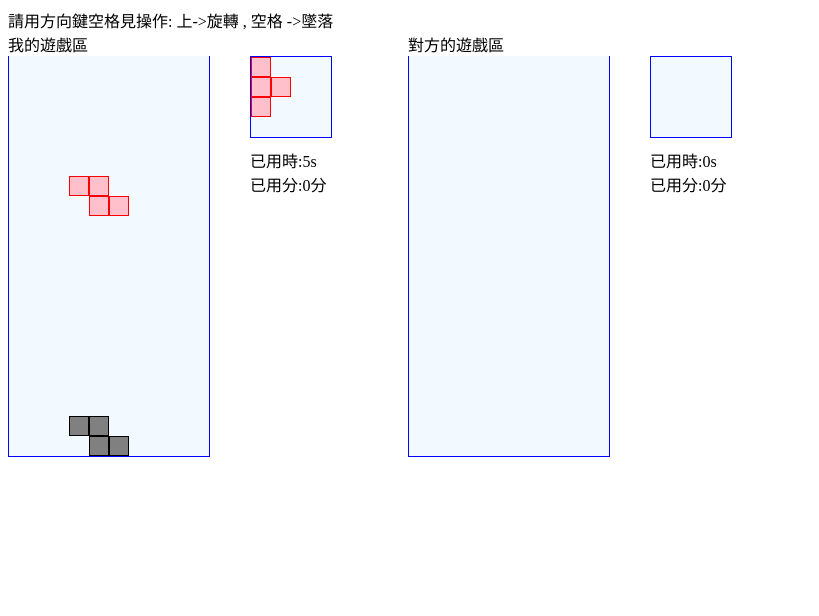
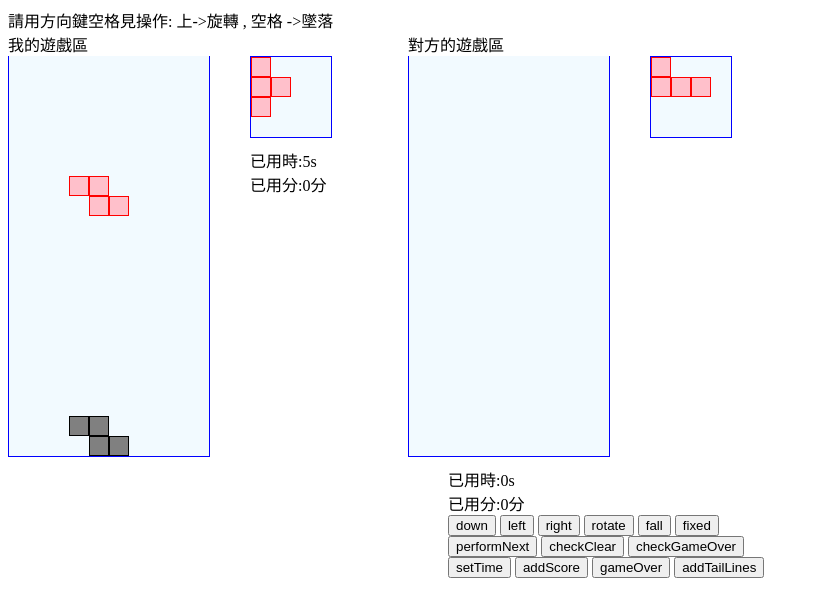
Before and after one commit to ericshiu/Tetris, a plain HTML site: page 俄羅斯方塊02連線版/index.html in a window 1280 px wide. Shown: the whole page, without its empty margins (0-819 px from the left). Drawn offline with Linux system fonts and the light colour scheme.

Commit message:
多人連線版本開始
多人連線版本開始

```diff
--- a/俄羅斯方塊01單機版/js/script.js
+++ b/俄羅斯方塊01單機版/js/script.js
@@ -1,2 +1,6 @@
 var local = new Local();
 local.start();
+
+var remote = new Remote();
+remote.start(2, 2);
+remote.bindEvents();
--- a/俄羅斯方塊02連線版/index.html
+++ b/俄羅斯方塊02連線版/index.html
@@ -27,6 +27,19 @@
             <div>已用時:<span id="remote_time">0</span>s</div>
             <div>已用分:<span id="remote_score">0</span>分</div>
             <div id="remote_gameOver"></div>
+            <button id="down">down</button>
+            <button id="left">left</button>
+            <button id="right">right</button>
+            <button id="rotate">rotate</button>
+            <button id="fall">fall</button>
+            <button id="fixed">fixed</button>
+            <button id="performNext">performNext</button>
+            <button id="checkClear">checkClear</button>
+            <button id="checkGameOver">checkGameOver</button>
+            <button id="setTime">setTime</button>
+            <button id="addScore">addScore</button>
+            <button id="gameOver">gameOver</button>
+            <button id="addTailLines">addTailLines</button>
         </div>
     </div>
 </body>
--- a/俄羅斯方塊02連線版/js/local.js
+++ b/俄羅斯方塊02連線版/js/local.js
@@ -70,7 +70,6 @@ var Local = function() {
             }
             lines.push(line);
         }
-        alert(lines);
         return lines;
     }
     //隨機生成一個方塊
--- a/俄羅斯方塊02連線版/js/remote.js
+++ b/俄羅斯方塊02連線版/js/remote.js
@@ -0,0 +1,64 @@
+var Remote = function() {
+    //遊戲對象
+    var game;
+    //按鈕
+    var bindEvents = function() {
+        document.getElementById('down').onclick = function() {
+            game.down();
+        }
+        document.getElementById('left').onclick = function() {
+            game.left();
+        }
+        document.getElementById('right').onclick = function() {
+            game.right();
+        }
+        document.getElementById('rotate').onclick = function() {
+            game.rotate();
+        }
+        document.getElementById('fall').onclick = function() {
+            game.fall();
+        }
+        document.getElementById('fixed').onclick = function() {
+            game.fixed();
+        }
+        document.getElementById('performNext').onclick = function() {
+            game.performNext(2, 2);
+        }
+        document.getElementById('checkClear').onclick = function() {
+            game.checkClear();
+        }
+        document.getElementById('checkGameOver').onclick = function() {
+            game.checkGameOver();
+        }
+        document.getElementById('setTime').onclick = function() {
+            game.setTime(20);
+        }
+        document.getElementById('addScore').onclick = function() {
+            game.addScore(1);
+        }
+        document.getElementById('gameOver').onclick = function() {
+            game.gameOver(true);
+        }
+        document.getElementById('addTailLines').onclick = function() {
+            game.addTailLines([
+                [0, 0, 0, 0, 1, 1, 1, 0, 0, 0]
+            ]);
+        }
+    }
+
+
+    //開始
+    var start = function(type, dir) {
+        var doms = {
+            gameDiv: document.getElementById('remote_game'),
+            nextDiv: document.getElementById('remote_next'),
+            timeDiv: document.getElementById('remote_time'),
+            scoreDiv: document.getElementById('remote_score'),
+            resultDiv: document.getElementById('remote_gameOver')
+        }
+        game = new Game();
+        game.init(doms, type, dir);
+    }
+    this.start = start;
+    this.bindEvents = bindEvents;
+}
--- a/俄羅斯方塊02連線版/js/script.js
+++ b/俄羅斯方塊02連線版/js/script.js
@@ -1,2 +1,6 @@
 var local = new Local();
 local.start();
+
+var remote = new Remote();
+remote.start(2, 2);
+remote.bindEvents();
--- a/俄羅斯方塊02連線版/js/square.js
+++ b/俄羅斯方塊02連線版/js/square.js
@@ -27,7 +27,6 @@ Square.prototype.canRotate = function(isValid) {
             test[i][j] = this.rotates[d][i][j];
         }
     }
-    console.log(test);
     return isValid(this.origin, test);
 }
 Square.prototype.rotate = function(num) {
```
Also changed, not shown: 俄羅斯方塊01單機版/index.html (+13 -0 lines), 俄羅斯方塊01單機版/js/remote.js (+64 -0 lines).
